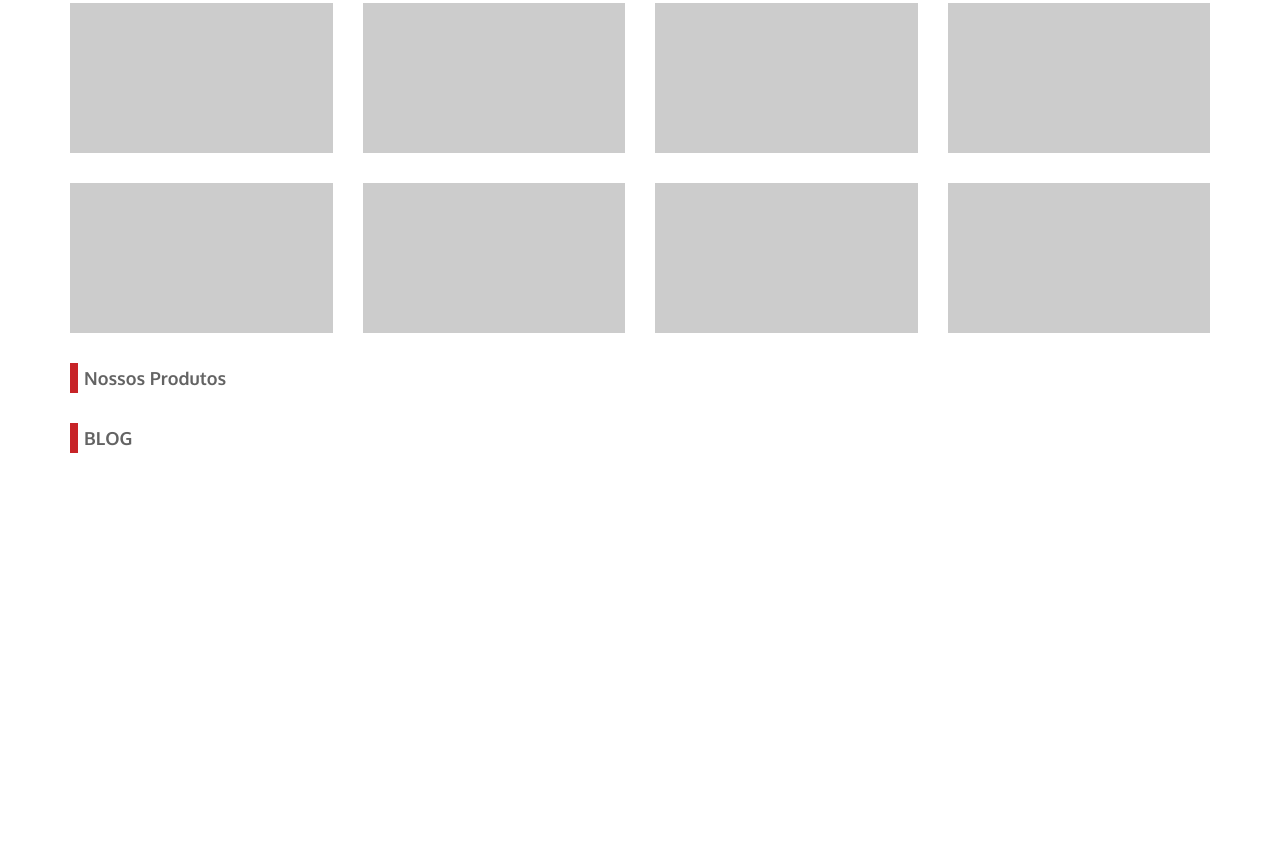
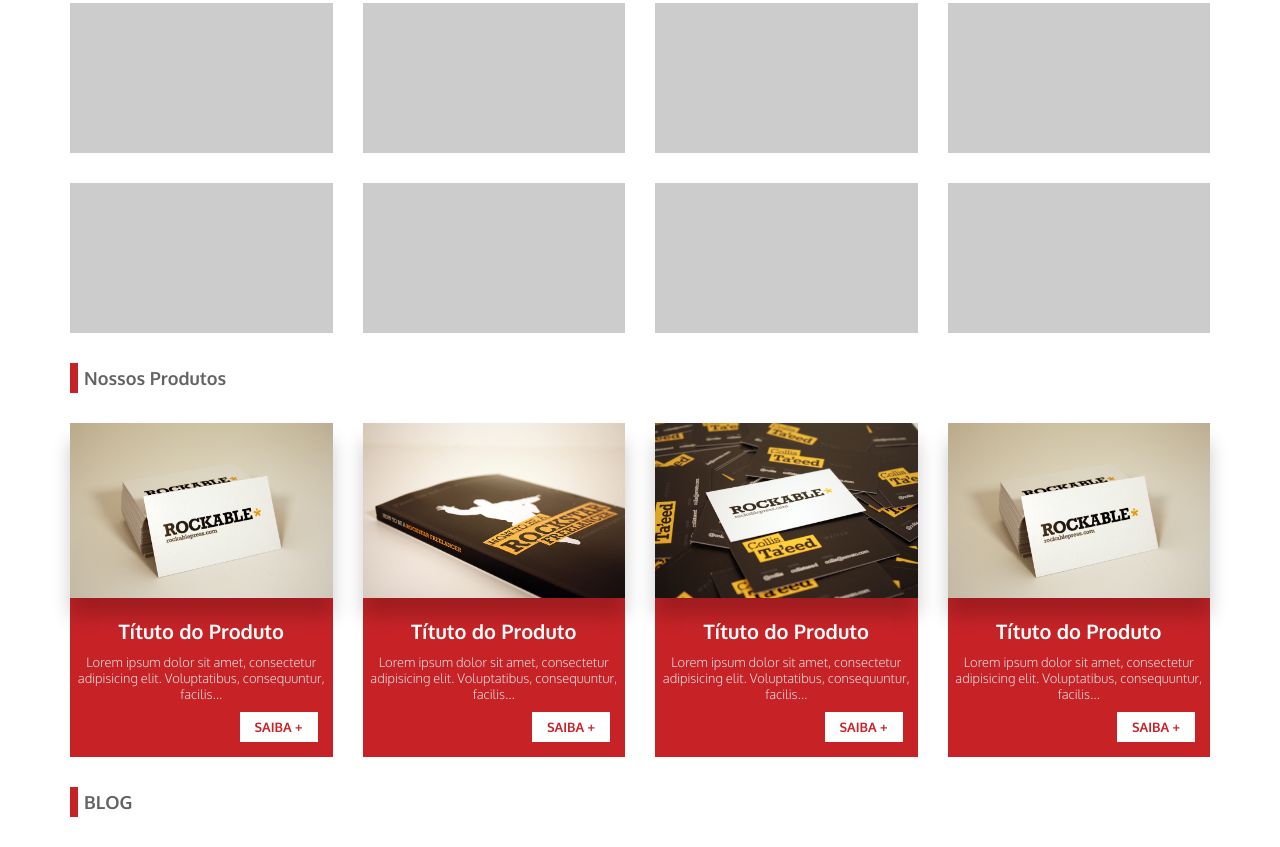
Before and after one commit to adrianopscl/projeto-curso-bootstrap, a plain HTML site: page index.html in a window 1280 px wide. Shown: the part 1257-2104 px from the top of the page. Before the commit the page ends 1740 px from the top, so only its background shows below. Drawn offline with Linux system fonts and the light colour scheme.

Commit message:
Seção de Produtos

```diff
--- a/index.html
+++ b/index.html
@@ -134,6 +134,32 @@
 				</h2>
 			</div>
 		</div>
+		<div class="content" id="produtos__itens">
+			<div class="produtos__item">
+				<img src="images/card02.jpg" class="img-responsive" alt="Produto" title="Produtos">
+				<h2>Títuto do Produto</h2>
+				<p>Lorem ipsum dolor sit amet, consectetur adipisicing elit. Voluptatibus, consequuntur, facilis...</p>
+				<a class="read-more" href="">SAIBA + </a>
+			</div>
+			<div class="produtos__item">
+				<img src="images/book06.jpg" class="img-responsive" alt="Produto" title="Produtos">
+				<h2>Títuto do Produto</h2>
+				<p>Lorem ipsum dolor sit amet, consectetur adipisicing elit. Voluptatibus, consequuntur, facilis...</p>
+				<a class="read-more" href="">SAIBA + </a>
+			</div>
+			<div class="produtos__item">
+				<img src="images/card09.jpg" height="600" width="900" class="img-responsive" alt="Produto" title="Produtos">
+				<h2>Títuto do Produto</h2>
+				<p>Lorem ipsum dolor sit amet, consectetur adipisicing elit. Voluptatibus, consequuntur, facilis...</p>
+				<a class="read-more" href="">SAIBA + </a>
+			</div>
+			<div class="produtos__item">
+				<img src="images/card02.jpg" class="img-responsive" alt="Produto" title="Produtos">
+				<h2>Títuto do Produto</h2>
+				<p>Lorem ipsum dolor sit amet, consectetur adipisicing elit. Voluptatibus, consequuntur, facilis...</p>
+				<a class="read-more" href="">SAIBA + </a>
+			</div>
+		</div>
 	</div> <!-- Fim Produtos-->
 
 	<div class="container" id="blog">
--- /dev/null
+++ b/scss/_produtos.scss
@@ -0,0 +1,55 @@
+#produtos{
+	> #produtos__itens{
+		> .produtos__item{
+			@include make-xs-column(12);
+			@include make-sm-column(6);
+			@include make-md-column(3);
+
+			background-color: #c72327;
+			background-clip: content-box;
+			margin-bottom: 30px;
+
+			> img{
+				box-shadow: 0px 18px 18px rgba(0, 0, 0, 0.2);
+
+			}
+
+			> h2{
+				font: bold 20px $font_main;
+				text-align: center;
+				margin: 20px 0 10px;
+				padding: 0;
+				color: #fff;
+			}
+
+			> p{
+				margin: 0 0 10px;
+				text-align: center;
+				color: #ddd;
+				font: 300 13px $font_main;
+
+			}
+
+			> a.read-more{
+				margin-bottom: 15px;
+				background: #fff;
+				color: #c72327;
+				font: bold 13px $font_main;
+				padding: 5px 0;
+				text-align: center;
+				display: block;
+				width: 78px;
+				float: right;
+				margin-right: 15px;
+				border: 2px solid #fff;
+				transition: all 0.2s linear;
+
+				&:hover{
+					background: #c72327;
+					color: #fff;
+					text-decoration: none;
+				}
+			}
+		}
+	}
+}
--- a/scss/style.scss
+++ b/scss/style.scss
@@ -6,3 +6,4 @@
 @import "header";
 @import "slider";
 @import "servicos";
+@import "produtos";
```
Also changed, not shown: css/style.css, 1 other file.
